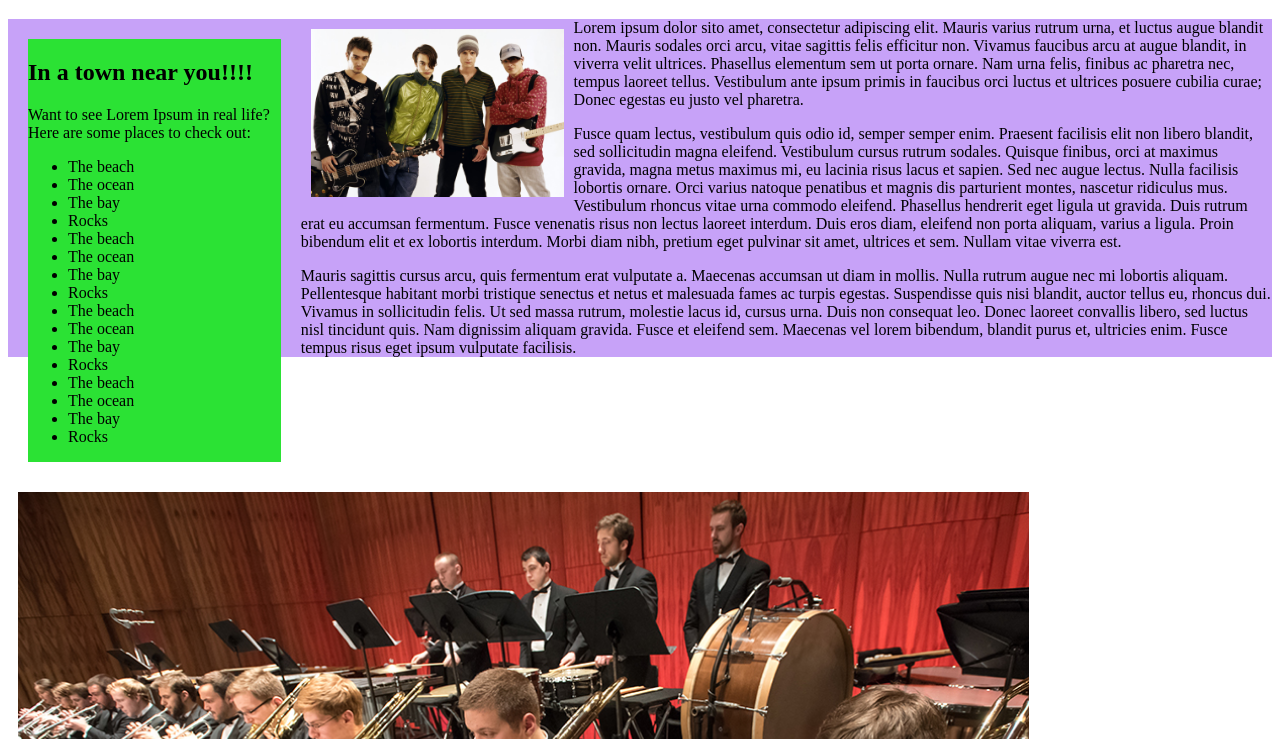
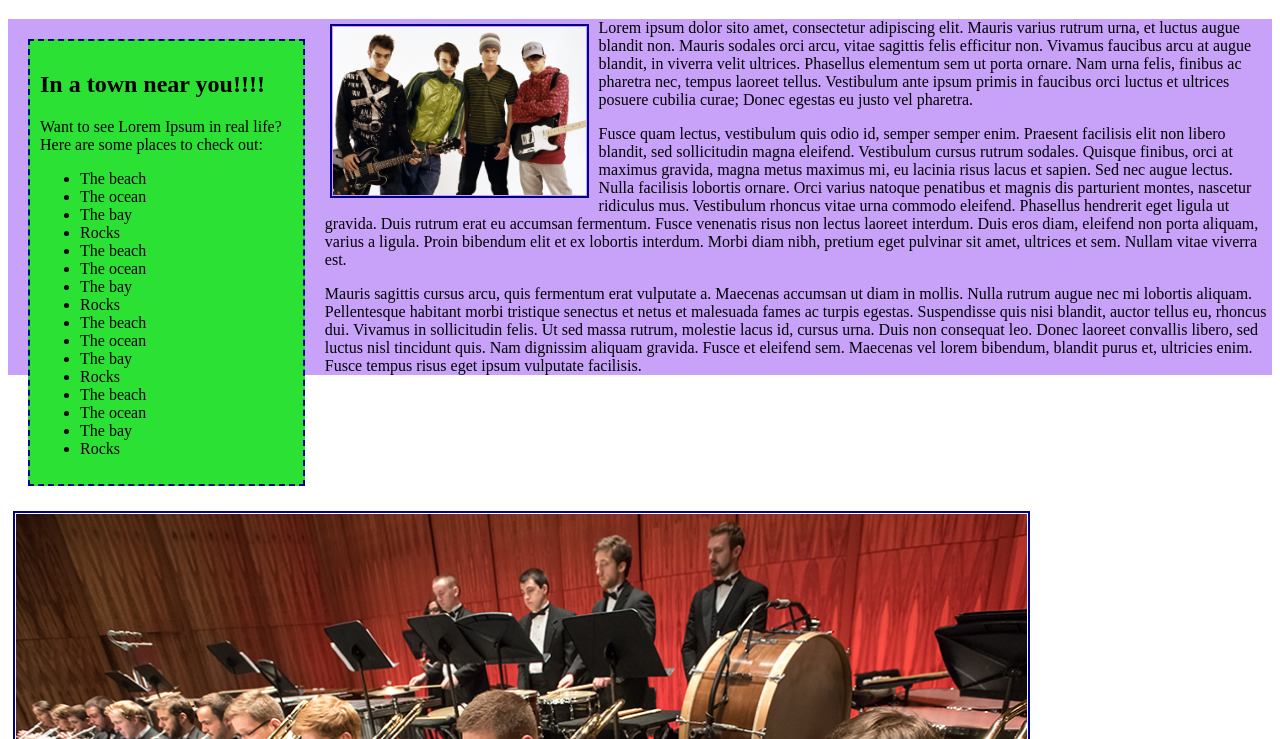
Before and after one commit to alex-mcknight11/band-website, a plain HTML site: page index.html in a window 1280 px wide. Shown: the part 61-800 px from the top of the page. Drawn offline with Linux system fonts and the light colour scheme.

Commit message:
Fix Borders Co-authored-by: Derrak <derrak@gmail.com> Co-authored-by: jamesp92 <pjperry28@gmail.com>

```diff
--- a/css/styles.css
+++ b/css/styles.css
@@ -4,8 +4,9 @@
   background-color: rgb(43, 226, 52);
   text-align: left;
   margin: 20px;
-  border-width: 10px;
-  /* padding: 4px; */
+  /* border-width: 10px;  */
+  border: 2px dashed darkblue;
+  padding: 10px;
 
 
 }
@@ -16,5 +17,9 @@
 
 .image{
   float: left;
-  padding: 10px
+  border: 2px solid darkblue;
+  margin: 5px;
+  margin-right: 10px;
+  padding: 1px
+
 }
```
